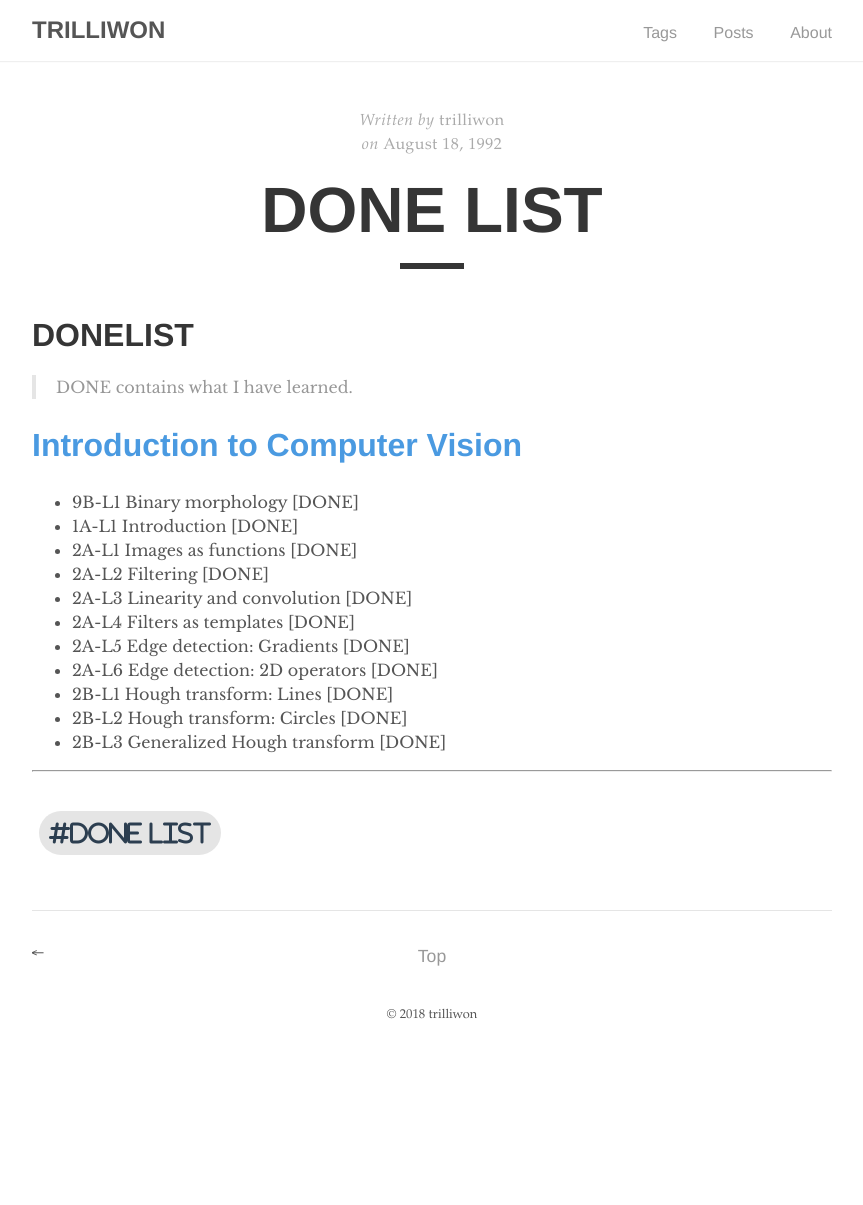
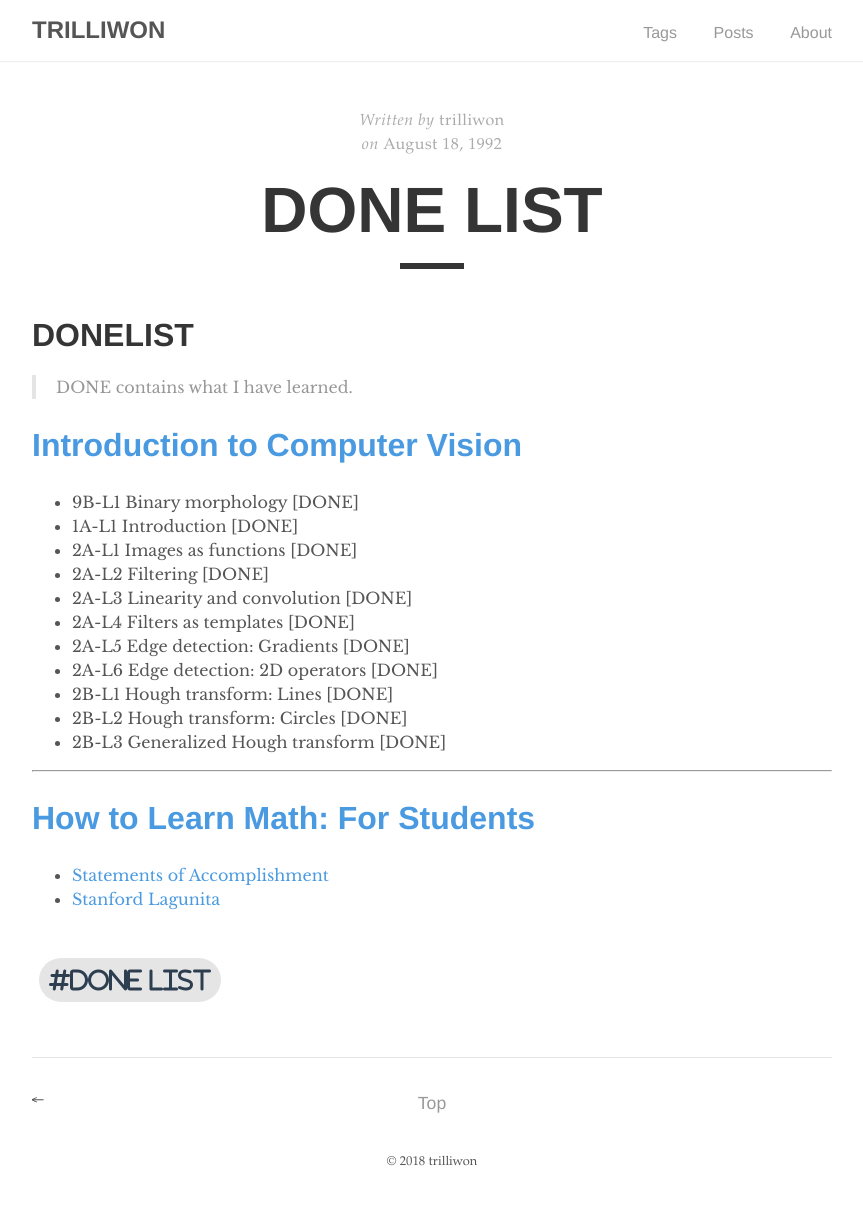
Before and after one commit to trilliwon/ABL, a Jekyll site: the page built from _posts/1992-08-19-done-list.md, in a window 1280 px wide. Shown: the whole page, without its empty margins (208-1071 px from the left). Built offline with Jekyll 4.4.1, drawn with Linux system fonts in a browser that asks for light colours; nearby versions of some CDN libraries; before the commit the page ends 1058 px from its top, so only the background shows below that.

Commit message:
Mon Jan  1 21:06:01 KST 2018

```diff
--- a/_posts/1992-08-19-done-list.md
+++ b/_posts/1992-08-19-done-list.md
@@ -24,3 +24,7 @@ tag: [Done List]
 - 2B-L3 Generalized Hough transform [DONE]
 
 ---
+
+# [How to Learn Math: For Students](https://lagunita.stanford.edu/courses/Education/EDUC115-S/Spring2014/info)
+  - [Statements of Accomplishment]({{ "/assets/pdf/how-to-learn-math-statement.pdf" | absolute_url }})
+  - [Stanford Lagunita](https://lagunita.stanford.edu)
```
Also changed, not shown: _posts/2018-01-01-how-to-learn-math.md (+1 -1 lines).
